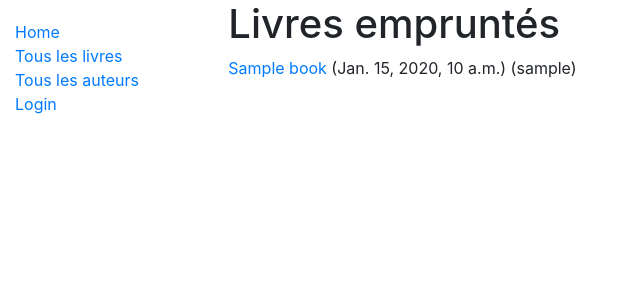
After one commit to Caro639/try-library-python, a Django app: template locallibrary/catalog/templates/catalog/bookinstance_list_borrowed_staff.html in a window 1280 px wide. The commit adds this page. Shown: the top 300 px of the page, without its empty margins (0-640 px from the left). Run offline with Django 3.2, Linux system fonts and the light colour scheme; the template is opened without the code that fills it: most values are stand-ins (such as "Sample title", 1, 10 or a date in 2020); some libraries are stand-ins or nearby versions.

Commit message:
add perms library staff

```diff
--- a/locallibrary/catalog/models.py
+++ b/locallibrary/catalog/models.py
@@ -161,6 +161,8 @@ class BookInstance(models.Model):
     class Meta:
         ordering = ["due_back"]
 
+        permissions = (("can_mark_returned", "Set book as returned"),)
+
     def get_absolute_url(self):
         """Cette fonction est requise pas Django, lorsque vous souhaitez détailler le contenu d'un objet."""
         return reverse("bookinstance-detail", args=[str(self.id)])
--- a/locallibrary/catalog/templates/base_generic.html
+++ b/locallibrary/catalog/templates/base_generic.html
@@ -27,7 +27,15 @@
             <li><a href="{% url 'authors' %}">Tous les auteurs</a></li>
             {% if user.is_authenticated %}
             <li>User: {{ user.get_username }}</li>
-            <li><a href="{% url 'my-borrowed' %}">My Borrowed</a></li>
+
+            {% if perms.catalog.can_mark_returned %}
+            <li><strong>-- Staff --</strong></li>
+            <li><a href="{% url 'my-staff' %}">Tous les emprunts</a></li>
+            {% endif %}
+
+            <li><strong>-- Mon espace --</strong></li>
+            <li><a href="{% url 'my-borrowed' %}">Mes emprunts</a></li>
+
             <li>
               <form id="logout-form" method="post" action="{% url 'logout' %}">
               {% csrf_token %}
--- /dev/null
+++ b/locallibrary/catalog/templates/catalog/bookinstance_list_borrowed_staff.html
@@ -0,0 +1,19 @@
+{% extends "base_generic.html" %}
+
+{% block content %}
+  <h1>Livres empruntés</h1>
+
+  {% if bookinstance_list %}
+  <ul class="list-unstyled">
+    {% for bookinst in bookinstance_list %}
+    <li class="{% if bookinst.is_overdue %}text-danger{% endif %}">
+      <a href="{{ bookinst.book.get_absolute_url }}">{{ bookinst.book.title }}</a>
+      ({{ bookinst.due_back }})
+      ({{ bookinst.borrower.get_username }})
+    </li>
+    {% endfor %}
+  </ul>
+  {% else %}
+  <p>Vous n'avez pas de livres empruntés.</p>
+  {% endif %}
+{% endblock %}
--- a/locallibrary/catalog/urls.py
+++ b/locallibrary/catalog/urls.py
@@ -27,3 +27,7 @@ urlpatterns = [
 urlpatterns += [
     path("mybooks/", views.LoanedBooksByUserListView.as_view(), name="my-borrowed"),
 ]
+
+urlpatterns += [
+    path("staff/", views.LoanedBooksByStaffListView.as_view(), name="my-staff"),
+]
```
Also changed, not shown: locallibrary/catalog/views.py (+16 -1 lines), locallibrary/catalog/migrations/0004_alter_bookinstance_options.py (added).
